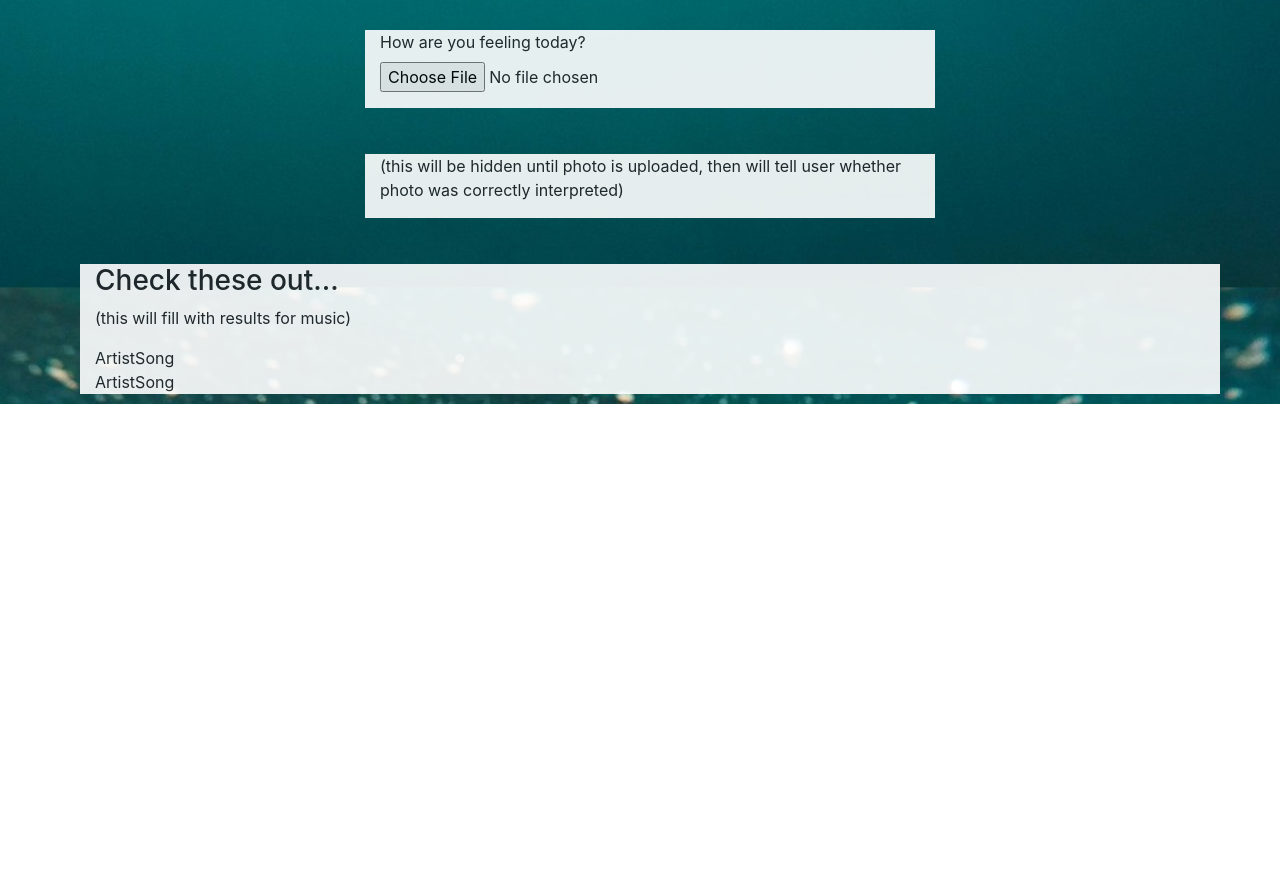
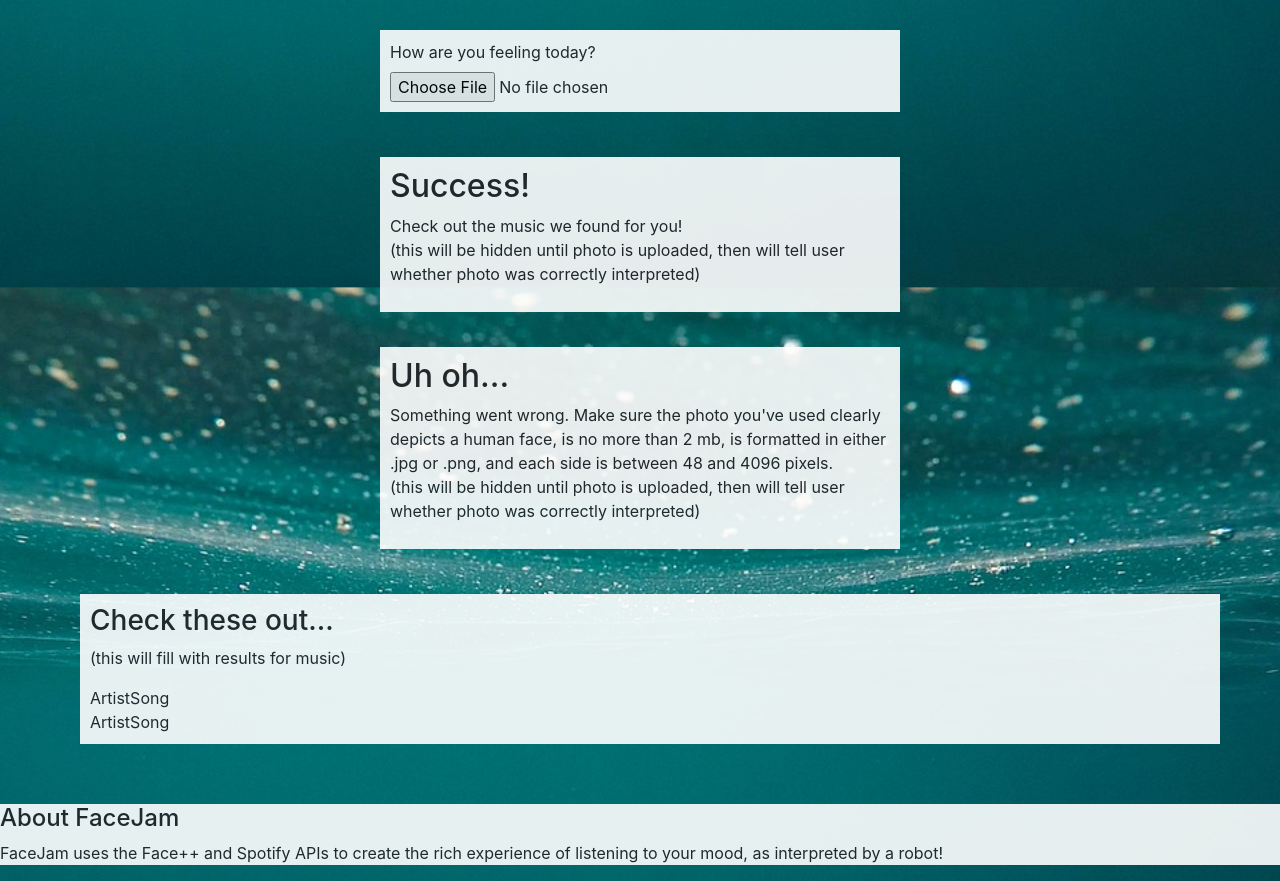
Before and after one commit to LYLA-YALL/FaceJam, a plain HTML site: page index.html in a window 1280 px wide. Shown: the part 566-1447 px from the top of the page. Before the commit the page ends 970 px from the top, so only its background shows below. Drawn offline with nearby package versions, Linux system fonts and the light colour scheme.

Commit message:
added footer, blurb

```diff
--- a/assets/fj.css
+++ b/assets/fj.css
@@ -10,9 +10,10 @@ body {
 	opacity: .9;
 }
 
-.search-and-upload, .results {
+#on-photo-upload-correct, #on-photo-upload-error, .results, .form-group {
 	background-color: #fff;
 	opacity: .9;
+	padding: 10px;
 	margin: 35px 10px 10px 10px;
 }
 
@@ -22,13 +23,6 @@ body {
 	align-content: center;
 }
 
-/*
-.carousel-caption {
-	width: 100%;
-	background-color: grey;
-	opacity: .7;
-} */
-
 .caption {
 	width: 100%;
 	background-color: grey;
@@ -36,3 +30,10 @@ body {
 	padding: 0 50px 10px 50px;
 	margin: 0 -50px -40px 100px;
 }
+
+footer {
+	width: 100%;
+	background-color: #fff;
+	opacity: .9;
+	margin: 50px 0px 0px 0px;
+}
--- a/index.html
+++ b/index.html
@@ -96,8 +96,15 @@
                 <div class="col-lg-3">
                 </div>
                 <div class="col-lg-6 search-and-upload">
-                    <div class="on-photo-upload">
-                        <p>(this will be hidden until photo is uploaded, then will tell user whether photo was correctly interpreted)</p>
+                    <div id="on-photo-upload-correct">
+                        <h2>Success!</h2>
+                        <p>Check out the music we found for you!
+                            <br> (this will be hidden until photo is uploaded, then will tell user whether photo was correctly interpreted)</p>
+                    </div>
+                    <div id="on-photo-upload-error">
+                        <h2>Uh oh...</h2>
+                        <p>Something went wrong. Make sure the photo you've used clearly depicts a human face, is no more than 2 mb, is formatted in either .jpg or .png, and each side is between 48 and 4096 pixels.
+                            <br> (this will be hidden until photo is uploaded, then will tell user whether photo was correctly interpreted)</p>
                     </div>
                 </div>
                 <div class="col-lg-3">
@@ -121,6 +128,10 @@
             </div>
         </div>
     </div>
+    <footer>
+        <h4>About FaceJam</h4>
+        <p>FaceJam uses the Face++ and Spotify APIs to create the rich experience of listening to your mood, as interpreted by a robot!</p>
+    </footer>
     <script src="https://code.jquery.com/jquery-3.2.1.slim.min.js" integrity="sha384-KJ3o2DKtIkvYIK3UENzmM7KCkRr/rE9/Qpg6aAZGJwFDMVNA/GpGFF93hXpG5KkN" crossorigin="anonymous"></script>
     <script src="https://cdnjs.cloudflare.com/ajax/libs/popper.js/1.12.9/umd/popper.min.js" integrity="sha384-ApNbgh9B+Y1QKtv3Rn7W3mgPxhU9K/ScQsAP7hUibX39j7fakFPskvXusvfa0b4Q" crossorigin="anonymous"></script>
     <script src="https://maxcdn.bootstrapcdn.com/bootstrap/4.0.0/js/bootstrap.min.js" integrity="sha384-JZR6Spejh4U02d8jOt6vLEHfe/JQGiRRSQQxSfFWpi1MquVdAyjUar5+76PVCmYl" crossorigin="anonymous"></script>
```
